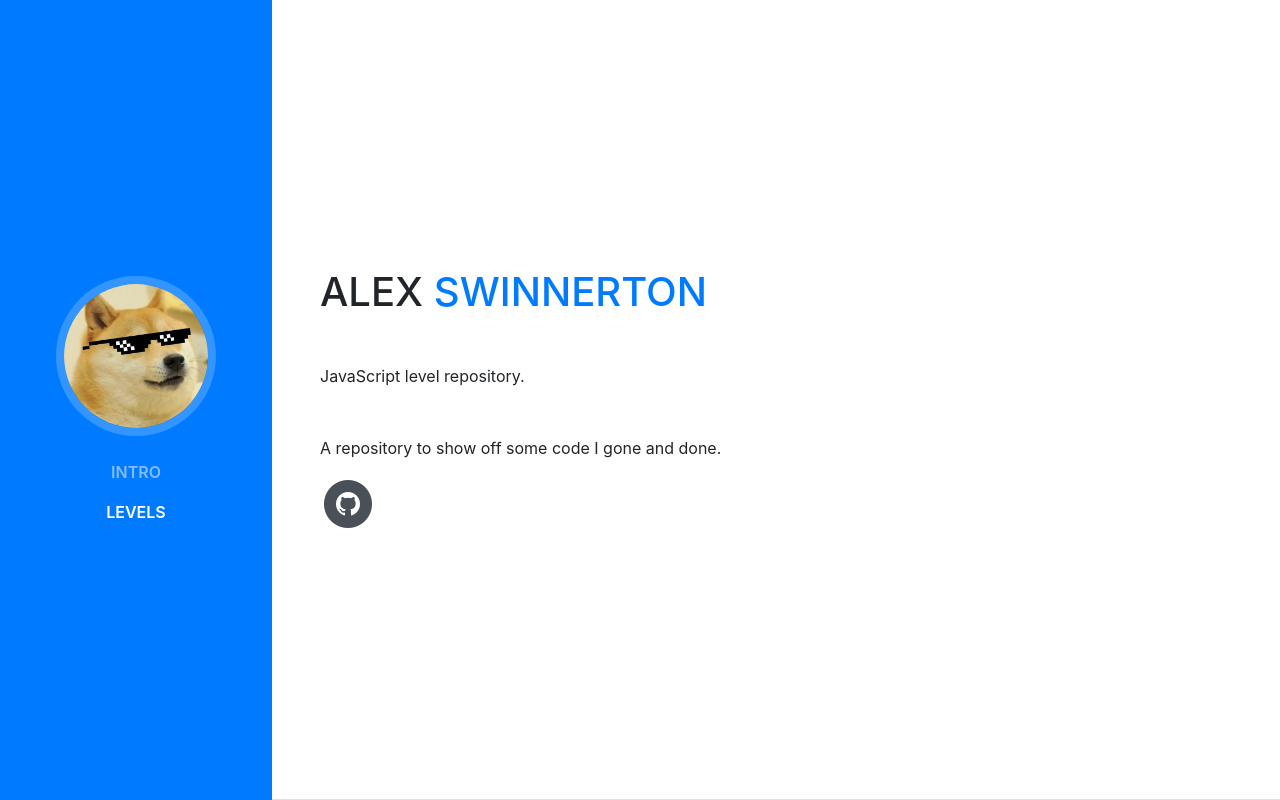
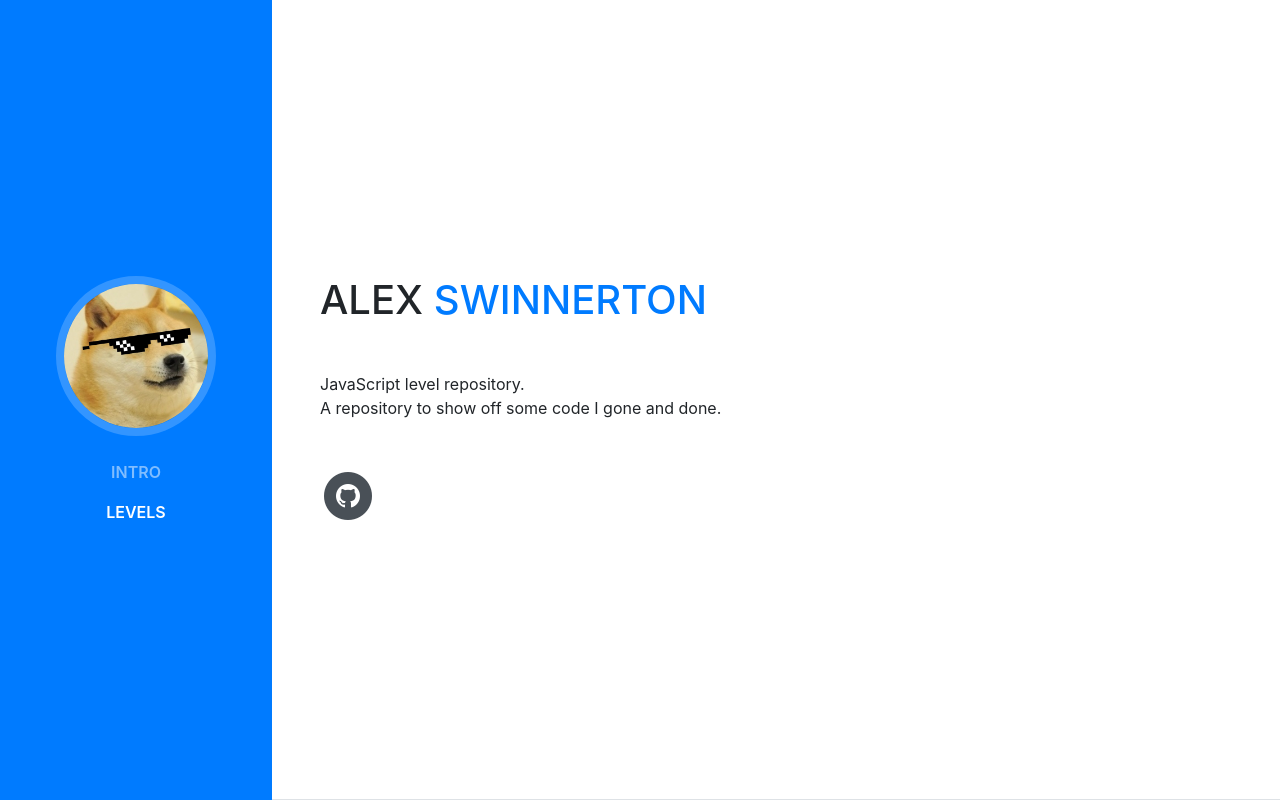
Before and after one commit to aswinnerton/aswinnerton.github.io, a website with bundled scripts: page index.html in a window 1280 px wide. Shown: the top 800 px of the page. Built offline with nearby package versions, Linux system fonts and the light colour scheme; a web font is replaced by a local one.

Commit message:
text change

```diff
--- a/index.html
+++ b/index.html
@@ -58,8 +58,8 @@
           </h1>
           <div class="subheading mb-5">
           </div>
-          <p class="mb-5">JavaScript level repository.</p>
-          <p>A repository to show off some code I gone and done.</p>
+          <p class="mb-5">JavaScript level repository.<br>
+          A repository to show off some code I gone and done.</p>
           <ul class="list-inline list-social-icons mb-0">
             <li class="list-inline-item">
               <a href="https://github.com/aswinnerton/aswinnerton.github.io">
```
